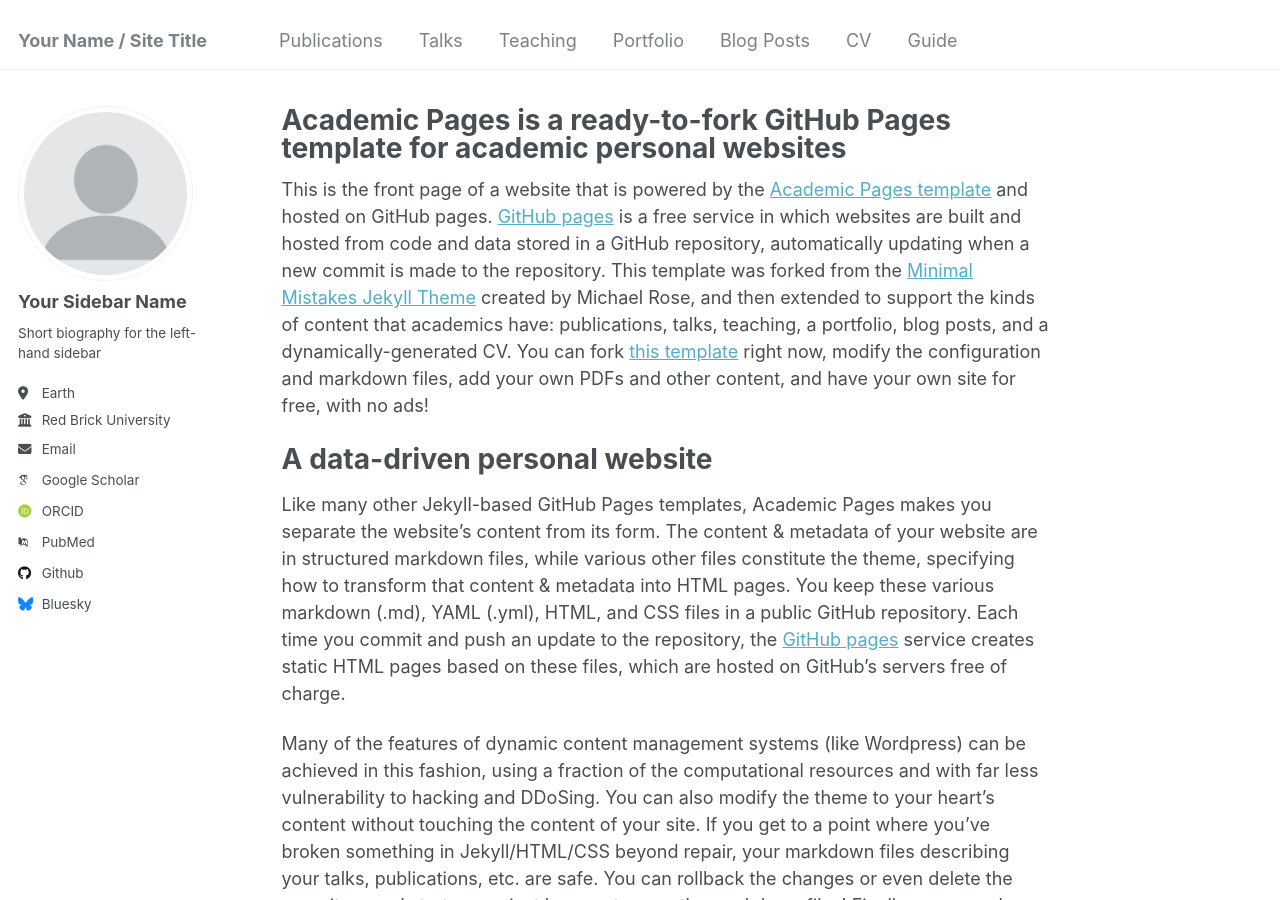
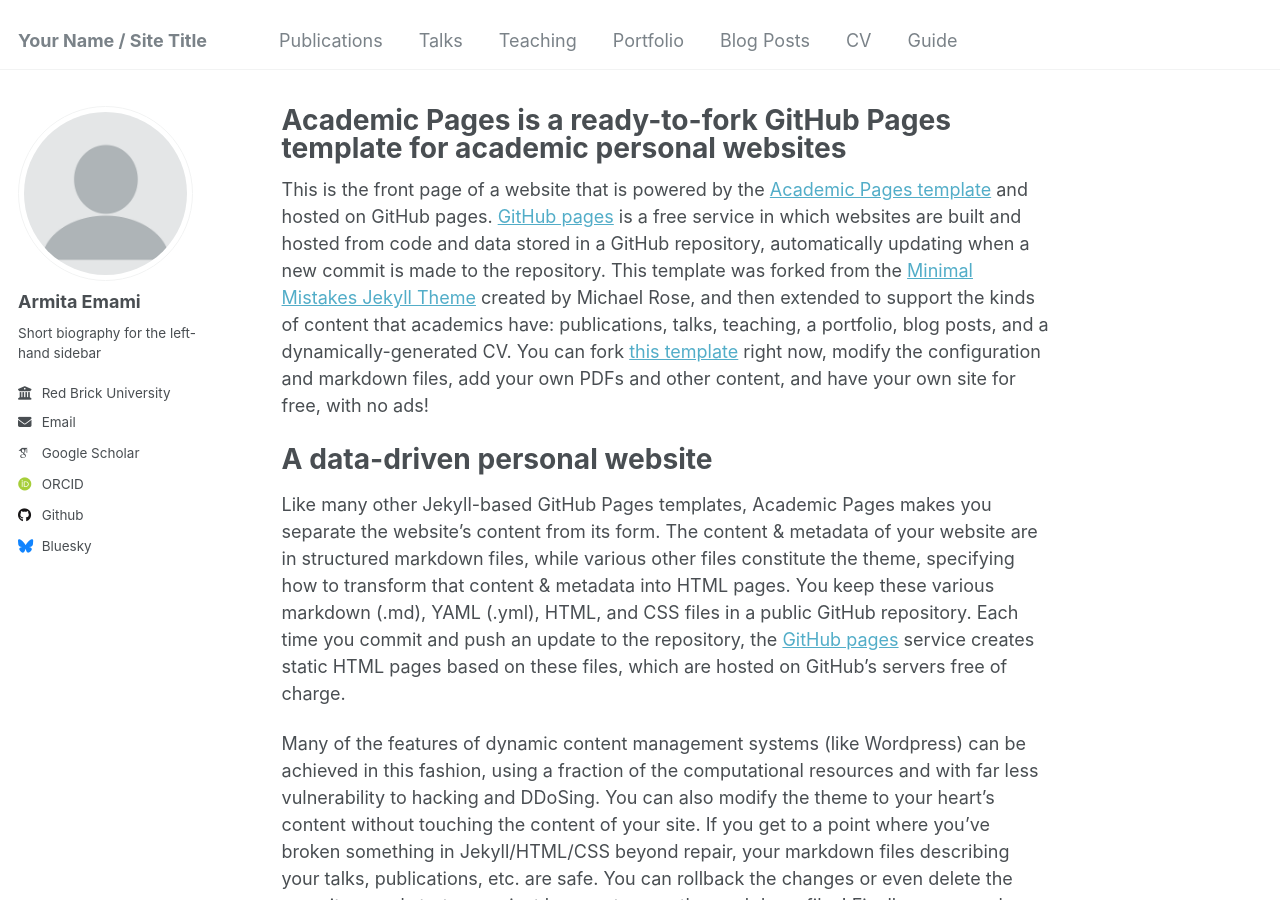
Before and after one commit to Armitaem/main0, a Jekyll site: the page built from _pages/about.md, in a window 1280 px wide and 900 px high. Built offline with Jekyll 4.4.1, drawn with Linux system fonts in a browser that asks for light colours; some web fonts are replaced.

Commit message:
Update _config.yml
1

```diff
--- a/_config.yml
+++ b/_config.yml
@@ -22,21 +22,21 @@
 author:
   # Biographic information
   avatar           : "profile.png"
-  name             : "Your Sidebar Name"
+  name             : "Armita Emami"
   pronouns         : # example: "she/her"
   bio              : "Short biography for the left-hand sidebar"
-  location         : "Earth"
+  location         : # URL
   employer         : "Red Brick University"
   uri              : # URL
-  email            : "none@example.org"
+  email            : "armitaemami1997@gmail.com"
 
   # Academic websites
   arxiv            : # URL - Update with the correct link to your profile
-  googlescholar    : "https://scholar.google.com/citations?user=PS_CX0AAAAAJ"
+  googlescholar    : "https://scholar.google.com/citations?hl=en&user=-vdE38oAAAAJ&view_op=list_works&gmla=ABOlHixm5auLtbnRK72mfyKPNneo3JfjP69NZp_VZPg2soz7Q85doGSrSyPfRKWPXsGHGTin2fAzjN47_GFkJbP5"
   impactstory      : # URL
-  orcid            : "http://orcid.org/yourorcidurl"
+  orcid            : "https://orcid.org/0000-0003-2844-2882"
   semantic         : # URL
-  pubmed           : "https://www.ncbi.nlm.nih.gov/pubmed/?term=john+snow"
+  pubmed           : # URL
   researchgate     : # URL
   scopus           : # URL
 
```
